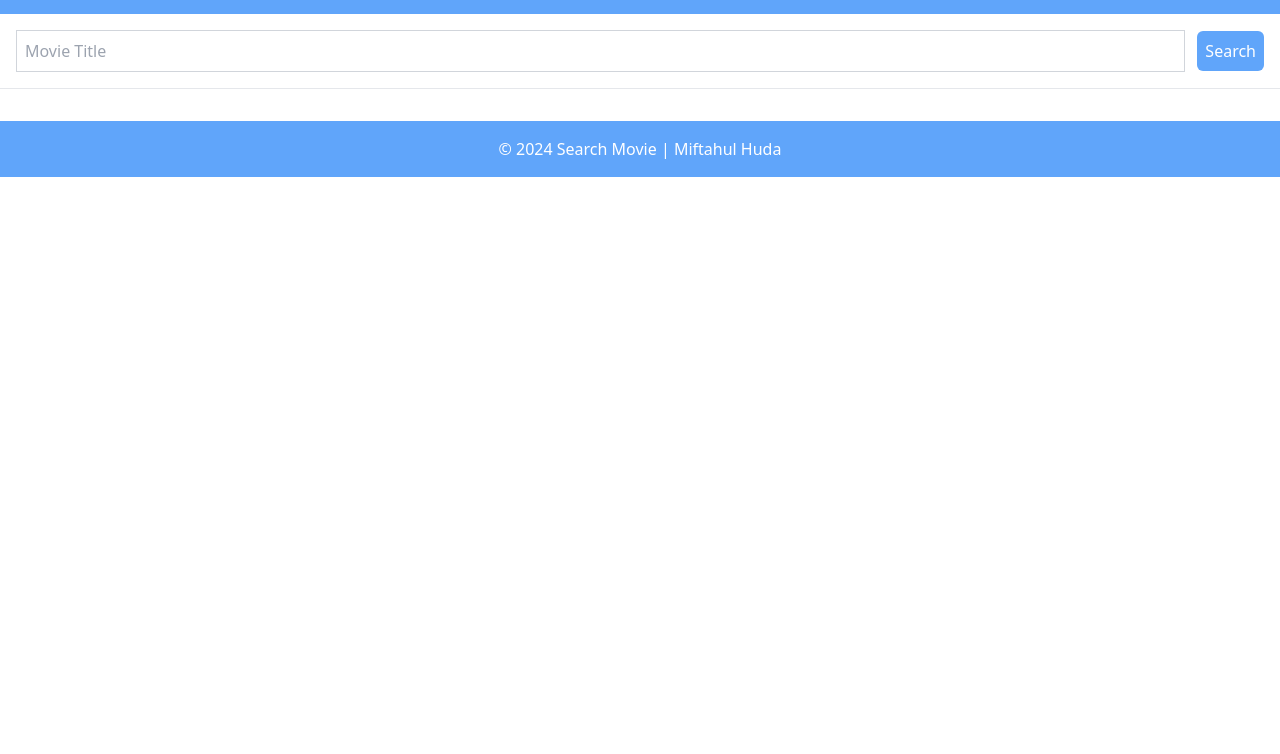
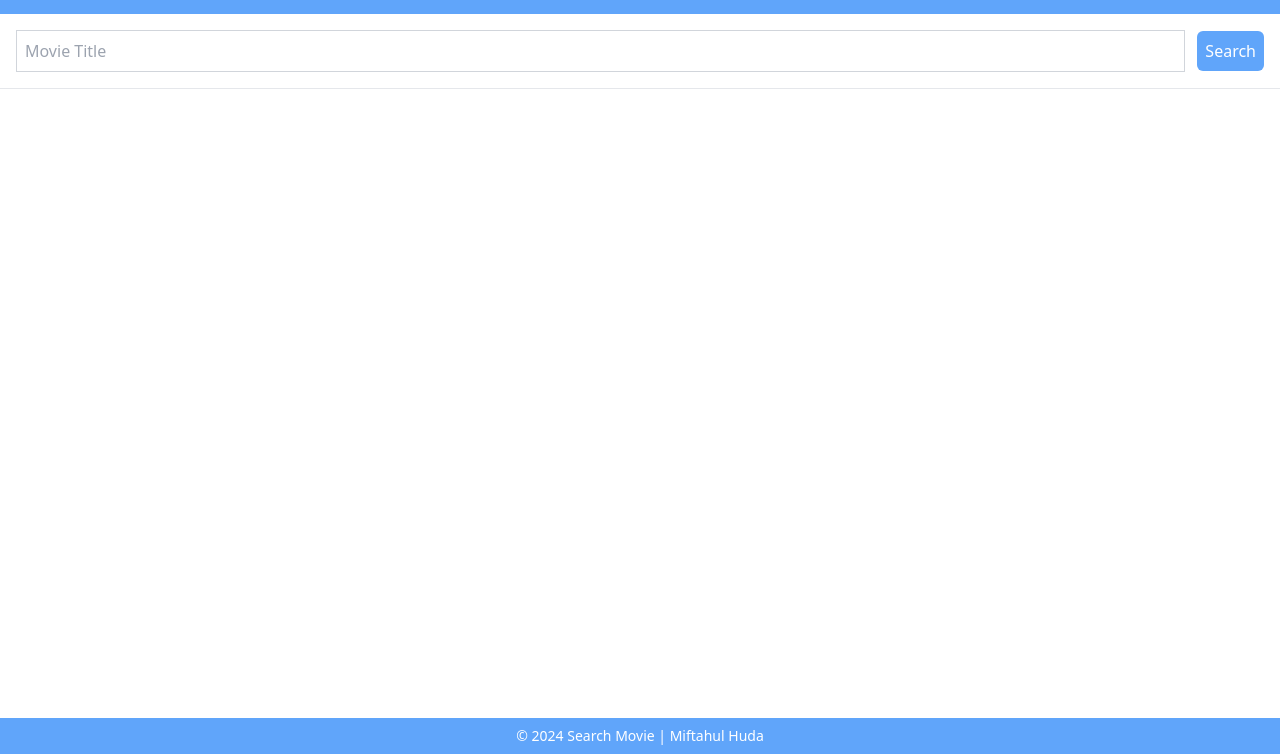
Before and after one commit to MiftahulH23/SearchMovie, a plain HTML site: page index.html in a window 1280 px wide. Shown: the part 46-800 px from the top of the page. Drawn offline with nearby package versions, Linux system fonts and the light colour scheme.

Commit message:
Update footer styling and position in index.html

```diff
--- a/index.html
+++ b/index.html
@@ -77,8 +77,8 @@
         </div>
       </div>
     </div>
-    <footer class="bg-blue-400 p-4 text-center text-white">
-      <p>&copy; 2024 Search Movie | Miftahul Huda</p>
+    <footer class="bg-blue-400 fixed bottom-0 w-full px4 py-2 text-center text-white">
+      <p class="text-sm">&copy; 2024 Search Movie | Miftahul Huda</p>
     </footer>
 
     <script src="js/script.js"></script>
```
